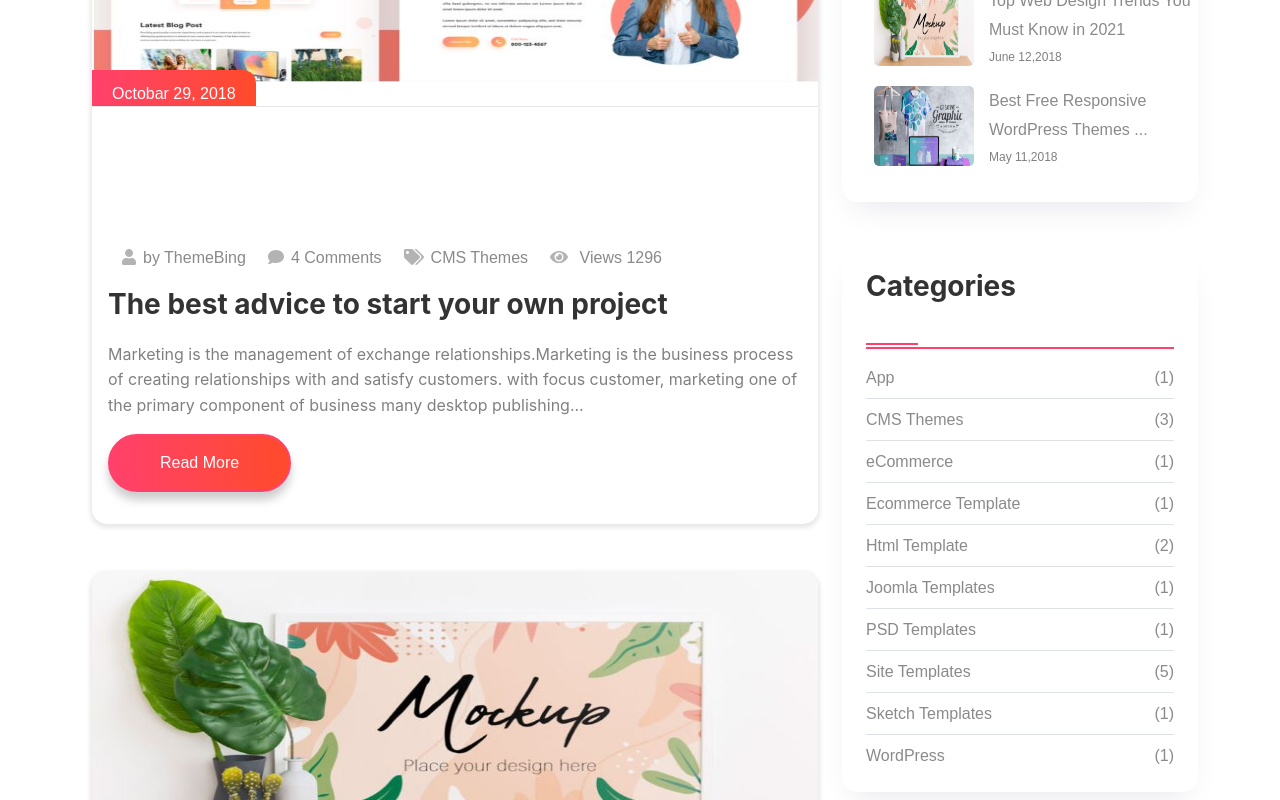
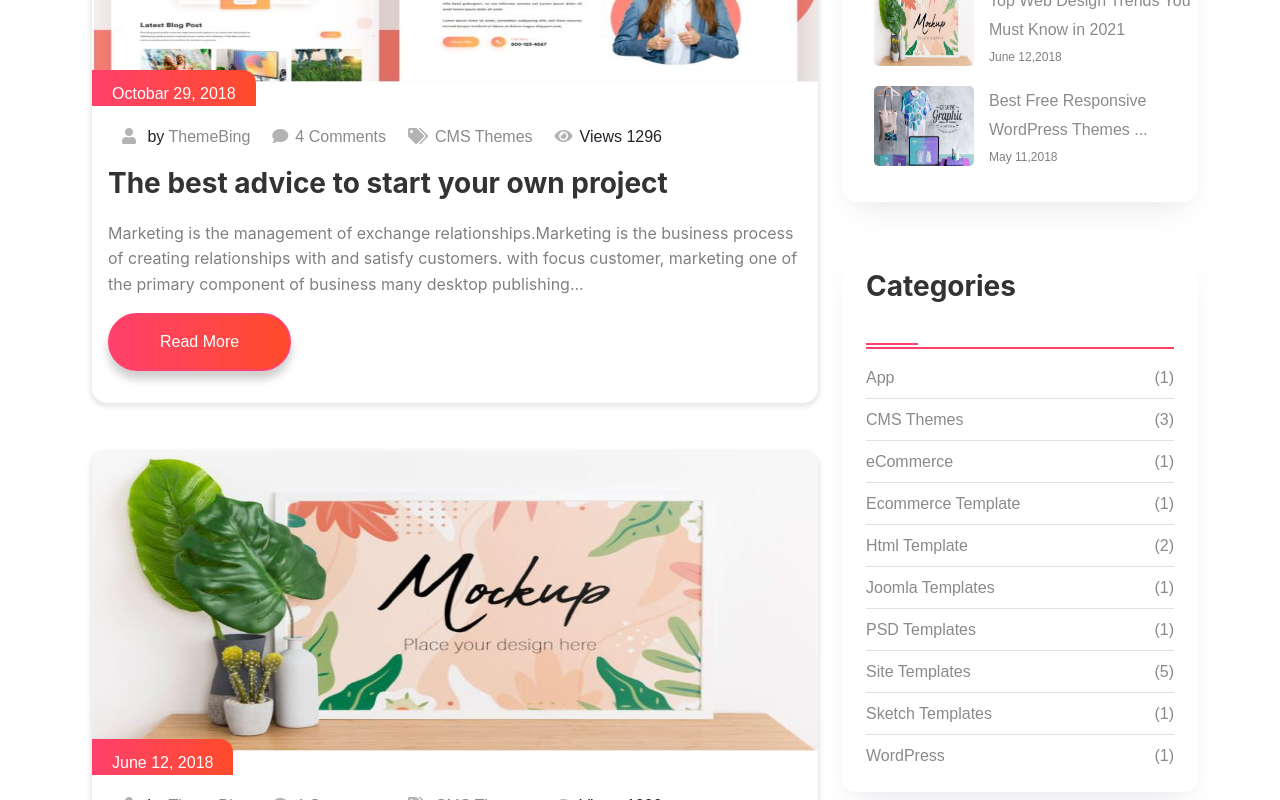
Before and after one commit to Sara-M5/Leading-Leadies, a React (Create React App) app: page /Blog in a window 1280 px wide. Shown: the part 740-1540 px from the top of the page. Built offline with nearby package versions, Linux system fonts and the light colour scheme.

Commit message:
Update Post.js

```diff
--- a/src/Component/Post/Post.js
+++ b/src/Component/Post/Post.js
@@ -1,33 +1,37 @@
-import { faComment, faEye, faTags, faUser } from '@fortawesome/free-solid-svg-icons';
-import { FontAwesomeIcon } from '@fortawesome/react-fontawesome';
 import React from 'react';
 import './Post.css'
+
 const Post = (props) => {
     return (
 
         <div className="blog-card my-5">
             <div className="wrapper">
 
-                <div className="card_img blog-image text-white" data-category={props.label} >
+                <div className="blog-image text-white" data-category={props.label} >
                 <img className="blog-img" src={props.images}/>
                </div>
 
              <div className="card-body">
-                   <div className="blog-card-body">
+
                    <ul class="list-inline">
                    <li className="list-inline-item">
-                   <FontAwesomeIcon icon={faUser} className="blogIcon"/><a className="item"href="#">by ThemeBing</a> </li>
+                    <i className="blogIcon fa fa-user"></i> by <a className="item" href="#">ThemeBing</a>
+                   </li>
 
                    <li className="list-inline-item">
-                    <FontAwesomeIcon  icon={faComment} className="blogIcon"/>
-                    <a className="item"href="#">4 Comments</a> </li>
+                    <i className="blogIcon fa fa-comment"></i>
+                    <a className="item"href="#">4 Comments</a>
+                   </li>
 
                     <li className="list-inline-item">
-                    <FontAwesomeIcon  icon={faTags} className="blogIcon"/>
-                    <a className="item"href="#">CMS Themes</a> </li>
+                     <i className="blogIcon fa fa-tags"></i>
+                    <a className="item"href="#">CMS Themes</a>
+                   </li>
 
                     <li className="list-inline-item">
-                    <FontAwesomeIcon  icon={faEye} className="blogIcon"/> <a className="item"href="#">Views 1296</a> </li>
+                    <i className="blogIcon fa fa-eye"></i>Views 1296
+                   </li>
+
                      </ul>
 
 
@@ -35,10 +39,10 @@ const Post = (props) => {
                    <h4 className="card-title">{props.title}</h4>
                    <p className="card-text">
                     Marketing is the management of exchange relationships.Marketing is the business process of creating relationships with and satisfy customers. with focus customer, marketing one of the primary component of business many desktop publishing... </p>
-                   <button className="blogBtn mb-3">Read More</button>
+                   <button className="product mb-3">Read More</button>
                    </div>
-             </div>
-             </div>
+
+                </div>
              </div>
     );
 }
```
